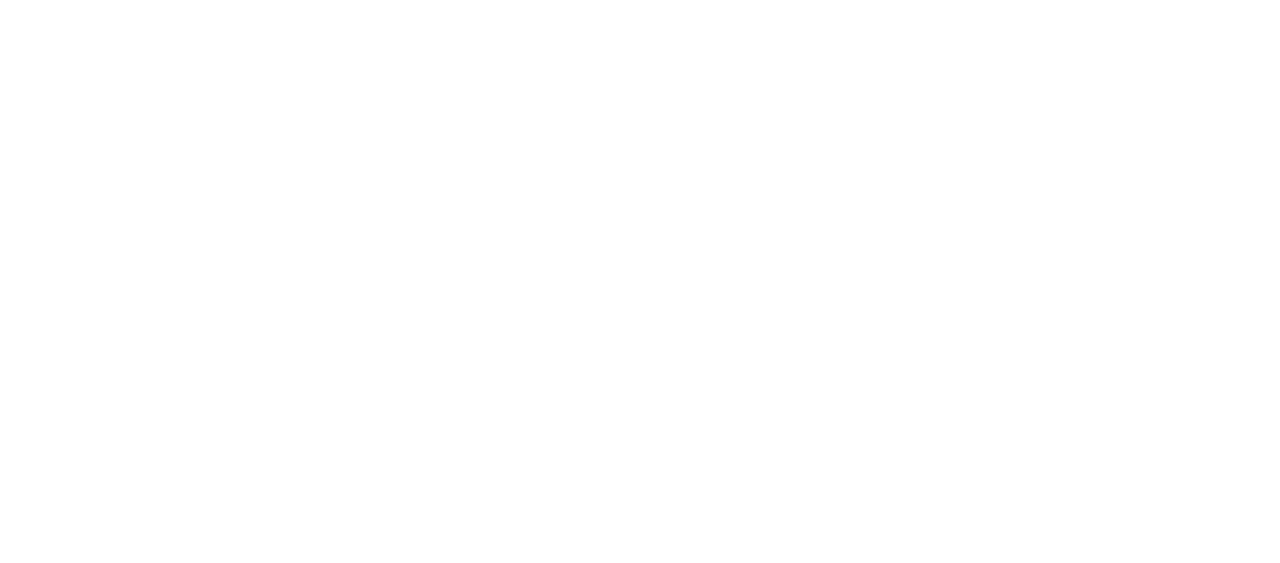
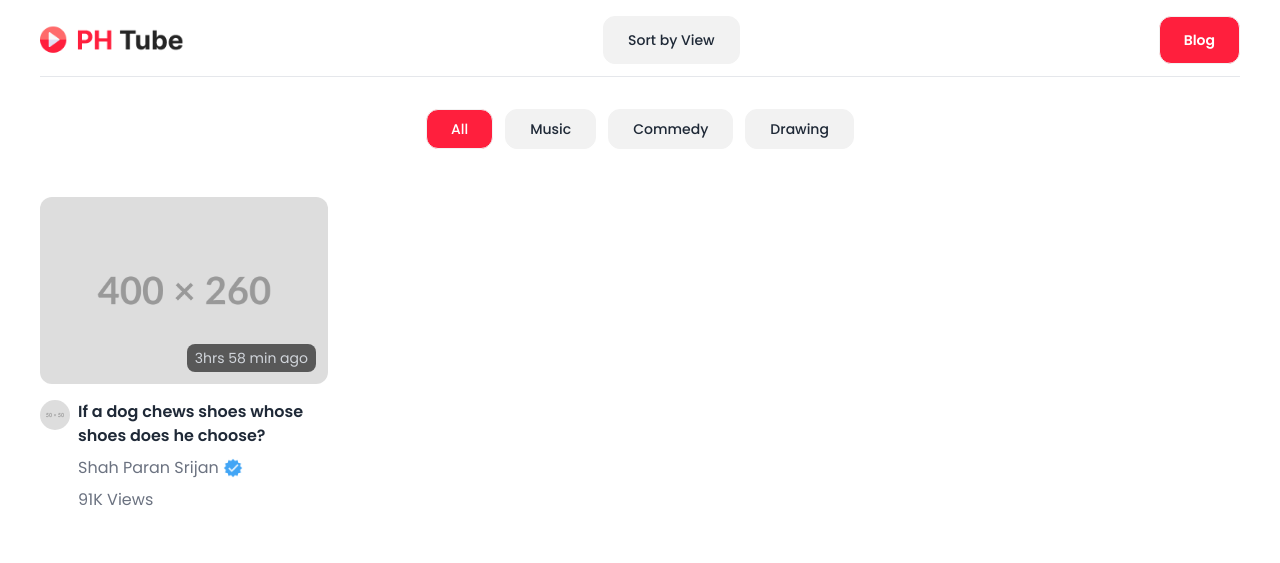
Before and after one commit to mspsrijan/phero-tube, a plain HTML site: page index.html in a window 1280 px wide. Drawn offline with nearby package versions, Linux system fonts and the light colour scheme.

Commit message:
Completed Layout

```diff
--- a/index.html
+++ b/index.html
@@ -4,12 +4,118 @@
     <meta charset="UTF-8" />
     <meta name="viewport" content="width=device-width, initial-scale=1.0" />
     <title>PHero Tube</title>
+
+    <link rel="preconnect" href="https://fonts.googleapis.com" />
+    <link rel="preconnect" href="https://fonts.gstatic.com" crossorigin />
+    <link
+      href="https://fonts.googleapis.com/css2?family=Poppins:wght@400;500;600&display=swap"
+      rel="stylesheet"
+    />
     <link
       href="https://cdn.jsdelivr.net/npm/daisyui@3.6.4/dist/full.css"
       rel="stylesheet"
       type="text/css"
     />
     <script src="https://cdn.tailwindcss.com"></script>
+
+    <style>
+      .font-poppins {
+        font-family: "Poppins", sans-serif;
+      }
+    </style>
   </head>
-  <body></body>
+  <body class="font-poppins">
+    <header class="max-w-screen-xl mx-auto px-5 md:px-10 py-4">
+      <nav class="pb-3 flex flex-wrap justify-between items-center gap-3">
+        <a href="./index.html">
+          <img class="w-28 md:w-36" src="./images/Logo.png" alt="PHero Tube" />
+        </a>
+        <button
+          class="btn btn-sm h-10 md:h-12 px-4 md:px-6 rounded-xl font-medium normal-case"
+        >
+          Sort by View
+        </button>
+        <a href="./posts.html">
+          <button
+            class="btn btn-sm h-10 md:h-12 px-4 md:px-6 rounded-xl font-semibold normal-case text-white bg-[#FF1F3D] hover:bg-[#444]"
+          >
+            Blog
+          </button>
+        </a>
+      </nav>
+      <hr />
+    </header>
+
+    <main>
+      <div
+        class="tabs max-w-screen-xl mx-auto px-5 md:px-10 py-4 flex justify-center gap-3 flex-wrap"
+      >
+        <button
+          class="btn btn-sm h-10 px-4 md:px-6 rounded-xl font-medium normal-case text-white bg-[#FF1F3D] hover:bg-[#FF1F3D]"
+        >
+          All
+        </button>
+        <button
+          class="btn btn-sm h-10 px-4 md:px-6 rounded-xl font-medium normal-case hover:text-white hover:bg-[#FF1F3D]"
+        >
+          Music
+        </button>
+        <button
+          class="btn btn-sm h-10 px-4 md:px-6 rounded-xl font-medium normal-case hover:text-white hover:bg-[#FF1F3D]"
+        >
+          Commedy
+        </button>
+        <button
+          class="btn btn-sm h-10 px-4 md:px-6 rounded-xl font-medium normal-case hover:text-white hover:bg-[#FF1F3D]"
+        >
+          Drawing
+        </button>
+      </div>
+
+      <section
+        class="videos max-w-screen-xl mx-auto px-5 md:px-10 py-8 grid grid-cols-1 md:grid-cols-2 lg:grid-cols-4 gap-4"
+      >
+        <div class="card card-compact bg-base-100">
+          <div class="relative">
+            <figure>
+              <img
+                src="/images/placeholder400.png"
+                alt="Video Thumb"
+                class="rounded-xl"
+              />
+            </figure>
+            <p
+              class="absolute bottom-3 right-3 px-2 py-1 rounded-lg bg-black/60 text-sm text-right text-gray-300"
+            >
+              3hrs 58 min ago
+            </p>
+          </div>
+
+          <div class="py-4 flex gap-2">
+            <div>
+              <img
+                src="./images/placeholder50.png"
+                alt=""
+                class="rounded-full"
+              />
+            </div>
+            <div class="space-y-2">
+              <h3 class="card-title text-base">
+                If a dog chews shoes whose shoes does he choose?
+              </h3>
+              <div class="flex gap-1 items-center">
+                <p class="max-w-max text-gray-500">Shah Paran Srijan</p>
+                <img
+                  src="./images/verified-badge.png"
+                  alt=""
+                  class="w-5 h-5 object-cover"
+                />
+              </div>
+              <p class="text-gray-500">91K Views</p>
+            </div>
+          </div>
+        </div>
+      </section>
+    </main>
+  </body>
 </html>
```
Also changed, not shown: post/rest-api.html (added, +50 -0 lines), post/scope-of-var-let-and-const.html (added, +53 -0 lines), post/use-cases-of-null-and-undefined.html (added, +53 -0 lines), posts.html (added, +101 -0 lines), images/placeholder400.png (added), images/placeholder50.png (added), images/rest-api.png (added), images/scope-of-var-let-and-const.png (added), images/use-cases-of-null-and-undefined.png (added), images/verified-badge.png (added).
